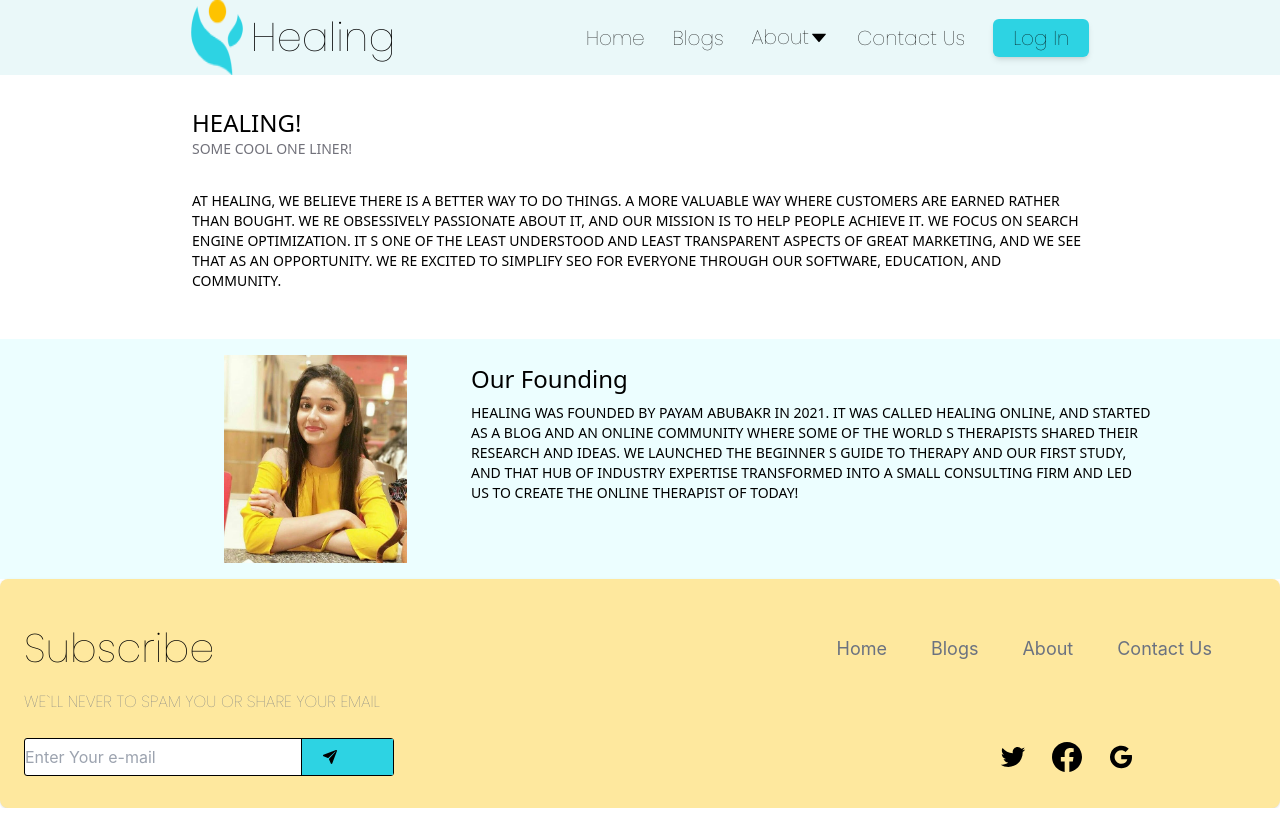
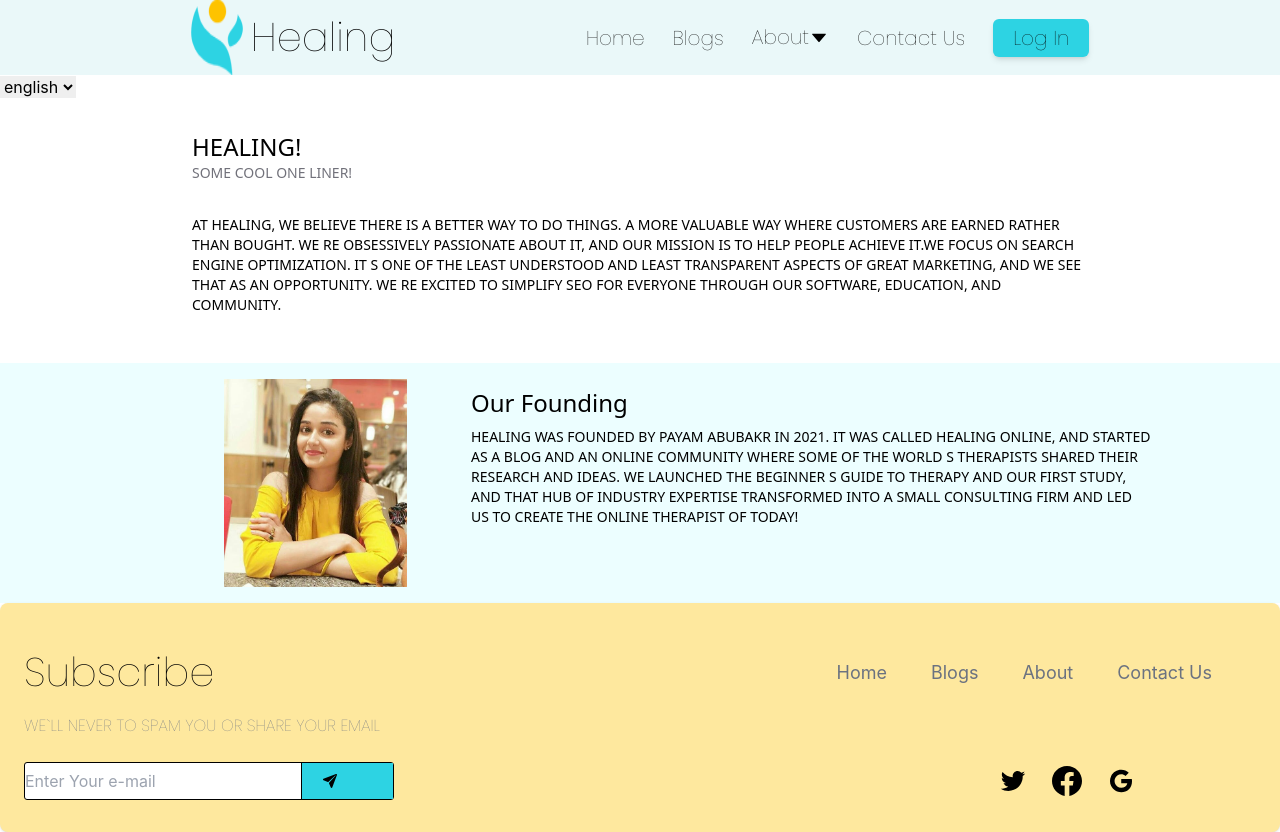
Before and after one commit to Roubaaa/TWMB, a React (Create React App) app: page /about in a window 1280 px wide. Before the commit the page ends 808 px from the top, so only its background shows below. Built offline with nearby package versions, Linux system fonts and the light colour scheme; no server answers; the HTML template or start-up script is replaced by a standard one.

Commit message:
translating about

```diff
--- a/src/Components/About/About.js
+++ b/src/Components/About/About.js
@@ -1,33 +1,45 @@
 import React from "react";
+import { useEffect, useState } from "react";
+import Translation from './Data.json';
 import "./About.css";
-import finder from "./finder.jpg"
-// import { Link } from "react-router-dom";
+import finder from "./finder.jpg";
 
+function About(){
+    const [language,setLanguage]=useState("english")
+    const [content,setContent]=useState({})
 
-export default function About() {
-  return (
-    <div>
-      <div>
-<h1 className="sm:px-48 px-2 pt-8 font-normal font-sans text-xl  md:text-2xl">HEALING!</h1>
+    useEffect(()=>{
+        if(language=="english"){
+            setContent(Translation.english)
+        }else if(language=="kurdish"){
+            setContent(Translation.kurdish)
+        }else if(language=="arabic"){
+            setContent(Translation.arabic)
+        }
+    })
 
-<p className="sm:px-48 px-2 text-zinc-500 font-sans text-xs sm:text-sm md:text-s ">some cool one liner!</p>
-<p className="sm:px-48 px-2 pt-8 pb-12 font-sans text-xs sm:text-sm md:text-l  break-keep">At Healing, we believe there
-is a better way to do things. A more valuable way where customers are earned rather than
-bought. We re obsessively passionate about it, and our mission is to help people achieve it.
-We focus on search engine optimization. It s one of the least understood and least transparent
- aspects of great marketing, and we see that as an opportunity. We re excited to simplify SEO for
- everyone through our software, education, and community.</p>
+    return(
+        <div>
+          <div>
+            <select value={language} onChange={(e)=>{setLanguage(e.target.value)}}>
+                <option>english</option>
+                <option>kurdish</option>
+                <option>arabic</option>
+            </select>
+
+            <h2></h2>
+            <h1 className="sm:px-48 px-2 pt-8 font-normal font-sans text-xl  md:text-2xl">{content.Title}</h1>
+            <p className="sm:px-48 px-2 text-zinc-500 font-sans text-xs sm:text-sm md:text-s ">{content.Description}</p>
+<p className="sm:px-48 px-2 pt-8 pb-12 font-sans text-xs sm:text-sm md:text-l  break-keep">{content.Paragraph}</p>
  </div>
 <div className="sm:py-2 bg-cyan-50 flex items-stretch ">
 <img className="sm:w-56 w-56 h-56 sm:ml-56 ml-2 sm:py-2 py-8" src={finder} alt="finder" />
 <div>
-<h2 className="sm:px-16 px-4 pt-4 font-sans  text-xl sm:text-xl md:text-2xl">Our Founding</h2>
-<p className="sm:px-16 px-4 sm:pr-32 font-sans pt-2 pb-8 text-xs sm:text-sm md:text-l ">Healing was founded by Payam Abubakr in 2021. It was called Healing Online, and started as a blog and an online community where some of the world s therapists shared their research and ideas. We launched the Beginner s Guide to Therapy and our first study, and that hub of industry expertise transformed into a small consulting firm and led us to create the Online Therapist of today!</p>
+<h2 className="sm:px-16 px-4 pt-4 font-sans  text-xl sm:text-xl md:text-2xl">{content.h2}</h2>
+<p className="sm:px-16 px-4 sm:pr-32 font-sans pt-2 pb-8 text-xs sm:text-sm md:text-l ">{content.p}</p>
  </div>
- </div>
-
-
-</div>
-
-
-)}
+        </div>
+        </div>
+    );
+}
+export default About;
--- /dev/null
+++ b/src/Components/About/Data.json
@@ -0,0 +1,30 @@
+{
+    "english":{
+        "Title":"HEALING!",
+        "Description":"some cool one liner!",
+        "Paragraph":"At Healing, we believe there is a better way to do things. A more valuable way where customers are earned rather than bought. We re obsessively passionate about it, and our mission is to help people achieve it.We focus on search engine optimization. It s one of the least understood and least transparent aspects of great marketing, and we see that as an opportunity. We re excited to simplify SEO for everyone through our software, education, and community.",
+        "h2":"Our Founding",
+        "p":"Healing was founded by Payam Abubakr in 2021. It was called Healing Online, and started as a blog and an online community where some of the world s therapists shared their research and ideas. We launched the Beginner s Guide to Therapy and our first study, and that hub of industry expertise transformed into a small consulting firm and led us to create the Online Therapist of today!",
+        "Meeth1":"WE ARE HEALING, NICE TO MEET YOU!",
+        "Meetp":"Meet the Team!"
+    },
+    "kurdish":{
+        "Title":"چاکبوونەوە!",
+        "Description":"هەندێک هێلی جوان",
+        "Paragraph":"لە هیلینگ ئێمە پێمان وایە کە رێگەی باشتر هەیە بۆ کردنی شتەکان ڕێگەی بەنرختر کە چارەخواز بتوانێت قازانج بکات لەجیاتی کڕین ئێمە بەخولیا وپەرۆشین دەربارەی ئەوە وە ئەرکەکەمان ئەوەیە کە یارمەتی خەلک بدەین بۆ گەیشتنی بە چارەسەر ئێمە سەرنج دەدەینە سەر باشترکردنی بزوێنەری گەران ئێمە ئەوە وەک دەرفەتێک دەبینین بۆ ئاسانکردنی وەرگرتنی چارەسەر بۆ هەموو کەسێک کە ئەوە لەئێستادا لە بازاری ئۆنلایندا کەمە لەرێگەی پەرەسەندنی مالپەرە ئەلیکترۆنیەکەمان",
+        "h2":"بنیاتمانمان",
+        "p":"هیلینگ دۆزرایەوە لەلایەن پەیام ئەبووبەکر لەسالی 2021. پێیگۆترا هیلینگی ئۆنلاین دەستی کرد بە بلۆگکردن  و کە کۆمەلگەی چارەسەرکردنی ئۆنلاین بیرۆکەو گەرانەکانیان لەگەلدا شەیرکردین ئێمە ڕێنیشاندەری دەستپێکەرمان دەستپیکرد بۆ چارەسەرکردن و یەکەم لێکۆلینەوەمان کە بووە هۆی تەوەری شارەزایی پیشەسازی بۆ کۆمپانیای ڕاوێژکاری بچووک و وایلێکردین  کە چارەسەری ئۆنلاین دروست بکەین",
+        "Meeth1":"ئێمە چارەسەردەکەین ،خۆشحالین بەناسینت",
+        "Meetp":"تیمەکەمان بناسە"
+    },
+    "arabic":{
+        "Title":"شفاء!",
+        "Description":"بعض الخطوط الرائعة!",
+        "Paragraph":"في شفاء ، نعتقد أن هناك طريقة أفضل للقيام بالأشياء. طريقة أكثر قيمة حيث يتم كسب العملاء بدلاً من شرائهم. نحن متحمسون بشدة لذلك ، ومهمتنا هي مساعدة الناس على تحقيق ذلك ، ونركز على تحسين محرك البحث. إنه أحد الجوانب الأقل فهماً والأقل شفافية للتسويق الرائع ، ونرى ذلك كفرصة. نحن متحمسون لتبسيط تحسين محركات البحث للجميع من خلال برامجنا وتعليمنا ومجتمعنا.",
+        "h2":"تأسيسنا",
+        "p":"تم تأسيس هيلينك بواسطة بةيام ابوبكر في عام 2021. وقد أطلق عليها اسم هيلينك اونلاين ، وبدأت كمدونة ومجتمع عبر الإنترنت حيث شارك بعض المعالجين في العالم أبحاثهم وأفكارهم. أطلقنا دليل المبتدئين للعلاج ودراستنا الأولى ، وتحول هذا المحور من الخبرة الصناعية إلى شركة استشارية صغيرة وقادنا إلى إنشاء المعالج عبر الإنترنت اليوم!",
+        "Meeth1":"نحن نتعافى ، لطيف لمقابلتك!",
+        "Meetp":"قابل الفريق!"
+
+    }
+}
```
Also changed, not shown: src/Components/ContactUs/ContactUs.js (+7 -7 lines), 1 other file (tests, documents, lock files or other folders).
